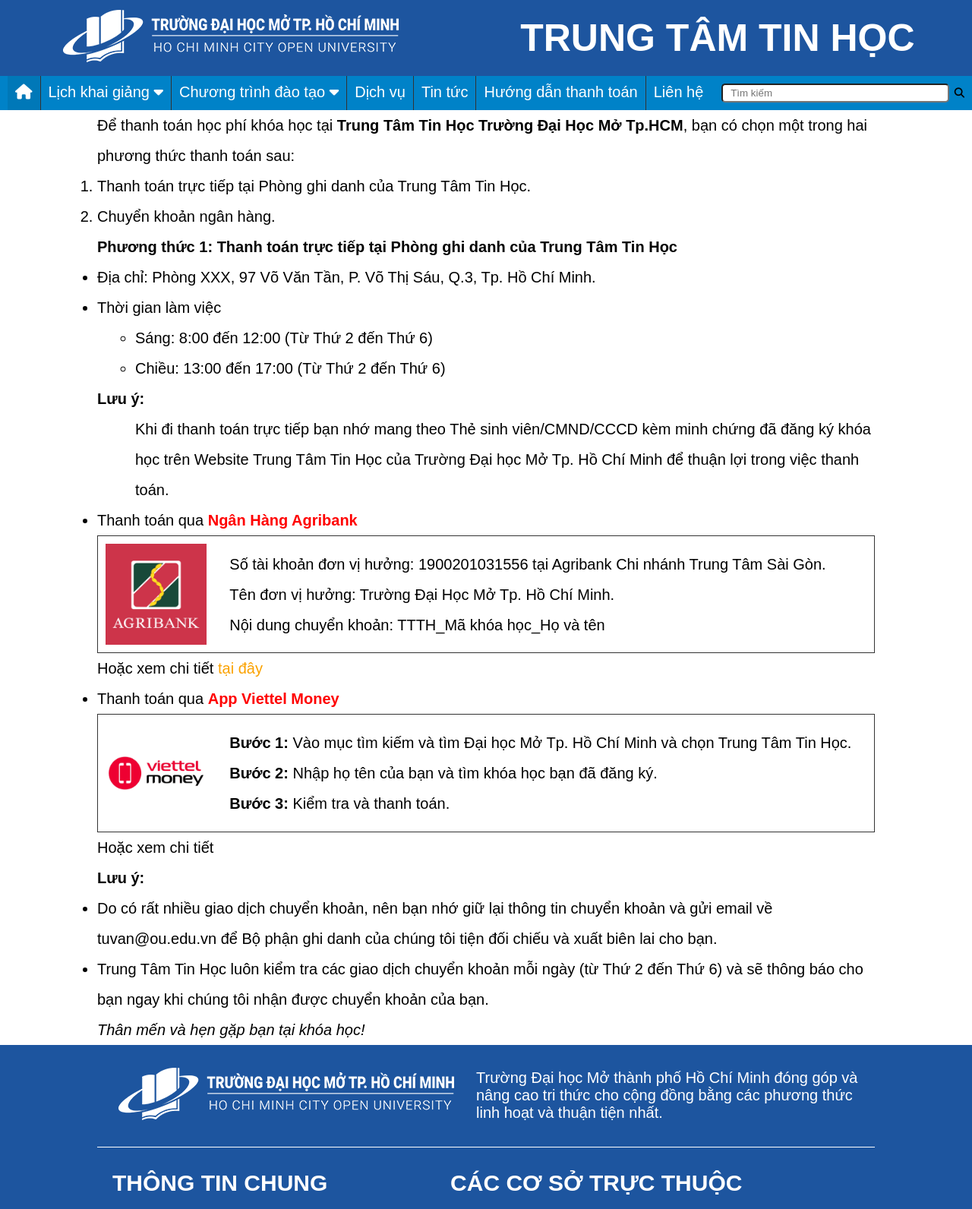
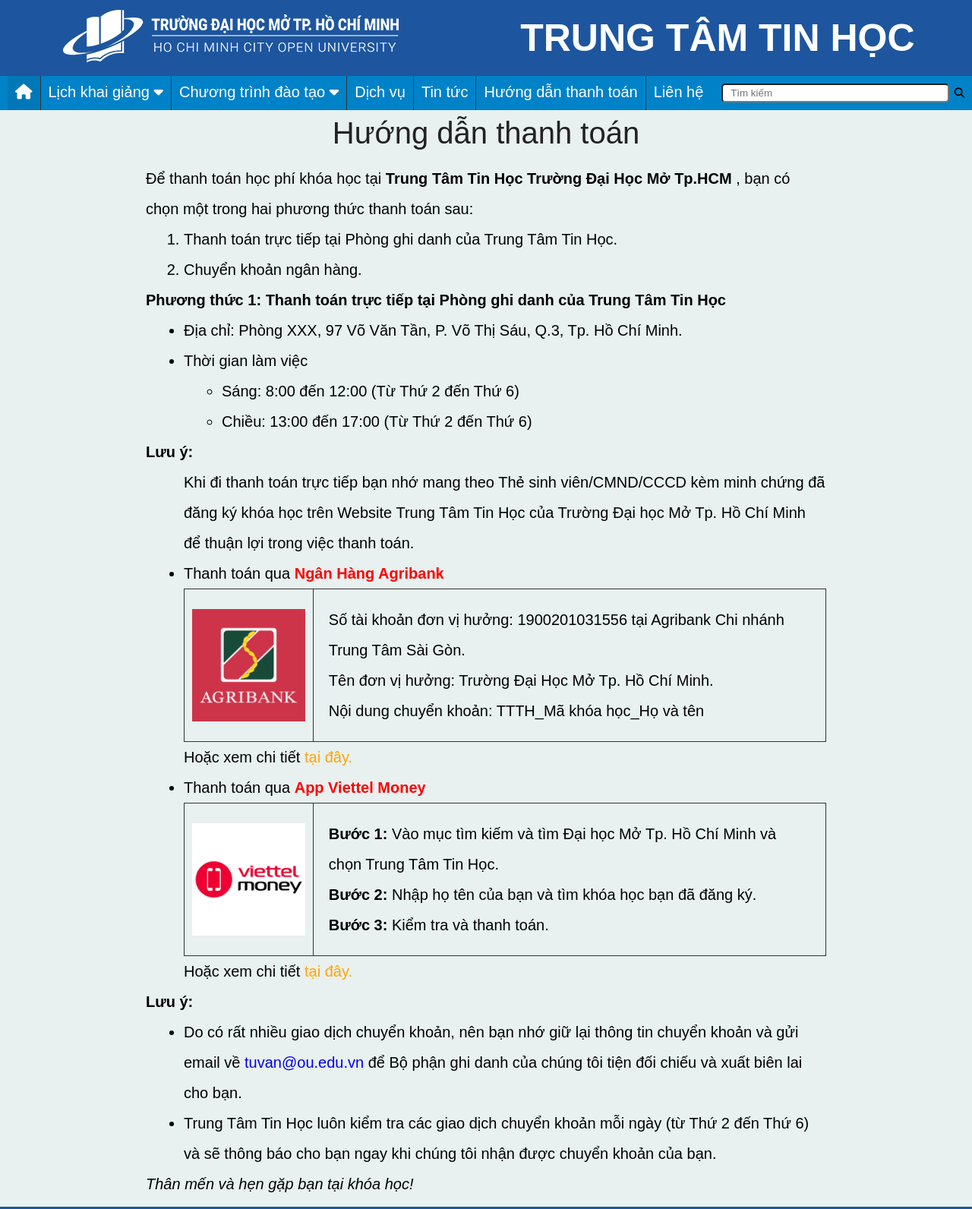
Before and after one commit to LTMHoang/web_hoang_nghia, a plain HTML site: page assets/HDTT.html in a window 1280 px wide. Shown: the top 1592 px of the page at 76% size. Drawn offline with nearby package versions, Linux system fonts and the light colour scheme.

Commit message:
reponsive for payment

```diff
--- a/assets/HDTT.html
+++ b/assets/HDTT.html
@@ -74,7 +74,7 @@
               <li><a class="nav_mobile-link" href="#">Dịch vụ</a></li>
               <li><a class="nav_mobile-link" href="#">Tin tức</a></li>
               <li>
-                <a class="nav_mobile-link" href="#">Hướng dẫn thanh toán</a>
+                <a class="nav_mobile-link" href="./HDTT.html">Hướng dẫn thanh toán</a>
               </li>
               <li>
                 <a class="nav_mobile-link" href="./contact.html">Liên hệ</a>
@@ -122,7 +122,7 @@
         </li>
         <li><a href="">Dịch vụ</a></li>
         <li><a href="">Tin tức</a></li>
-        <li><a href="">Hướng dẫn thanh toán</a></li>
+        <li><a href="./HDTT.html">Hướng dẫn thanh toán</a></li>
         <li><a href="./contact.html">Liên hệ</a></li>
         <li id="nav_find">
           <form action="">
@@ -132,18 +132,19 @@
         </li>
       </ul>
     </nav>
+
     <section>
       <div class="payment">
+        <p class="head-title">Hướng dẫn thanh toán</p>
         <p>
-            Để thanh toán học phí khóa học tại <strong>Trung Tâm Tin Học Trường Đại Học Mở Tp.HCM</strong
-                >, bạn có chọn một trong hai phương thức thanh toán sau:
-        <ol type="1">
-          <li>
-            Thanh toán trực tiếp tại Phòng ghi danh của Trung Tâm Tin Học.
-          </li>
+            Để thanh toán học phí khóa học tại <strong>Trung Tâm Tin Học Trường Đại Học Mở Tp.HCM</strong>
+            , bạn có chọn một trong hai phương thức thanh toán sau:
+        </p>
+        <ol class="clear">
+          <li>Thanh toán trực tiếp tại Phòng ghi danh của Trung Tâm Tin Học.</li>
           <li>Chuyển khoản ngân hàng.</li>
         </ol>
-    </p>
+        </p>
     <p>
         <strong
             >Phương thức 1: Thanh toán trực tiếp tại Phòng ghi danh của Trung
@@ -165,51 +166,49 @@
     </p>
     <p>
         <strong>Lưu ý:</strong>
-        <p style="margin-left:50px">
+        <p class="clear">
             Khi đi thanh toán trực tiếp bạn nhớ mang theo Thẻ sinh viên/CMND/CCCD kèm minh chứng đã đăng ký khóa học trên Website Trung Tâm Tin Học của Trường Đại học Mở Tp. Hồ Chí Minh để thuận lợi trong việc thanh toán.
         </p>
     </p>
     <p>
-        <ul>
+        <ul class="clear">
             <li>
                 Thanh toán qua <span class="color1"><strong>Ngân Hàng Agribank</strong></span>
                 <div class="img1 flex">
                     <img src="./images/Payment/agribank.png"/>
-                    <p>Số tài khoản đơn vị hưởng: 1900201031556 tại Agribank Chi nhánh Trung Tâm Sài Gòn. <br/>
-                        Tên đơn vị hưởng: Trường Đại Học Mở Tp. Hồ Chí Minh.<br/>
-                        Nội dung chuyển khoản: TTTH_Mã khóa học_Họ và tên<br/>
+                    <p>
+                      Số tài khoản đơn vị hưởng: 1900201031556 tại Agribank Chi nhánh Trung Tâm Sài Gòn. <br/>
+                      Tên đơn vị hưởng: Trường Đại Học Mở Tp. Hồ Chí Minh.<br/>
+                      Nội dung chuyển khoản: TTTH_Mã khóa học_Họ và tên<br/>
                     </p>
                 </div>
-                Hoặc xem chi tiết <a class="search-ani">tại đây</a>
+                Hoặc xem chi tiết <a class="payment_link">tại đây.</a>
             </li>
-
-        </ul>
-    </p>
-    <p>
-      <ul>
           <li>
               Thanh toán qua <span class="color1"><strong>App Viettel Money</strong></span>
               <div class="img1 flex">
                   <img src="./images/Payment/viettelMoney.webp"/>
-                  <p><strong>Bước 1:</strong> Vào mục tìm kiếm và tìm Đại học Mở Tp. Hồ Chí Minh và chọn Trung Tâm Tin Học. <br/>
+                  <p>
+                    <strong>Bước 1:</strong> Vào mục tìm kiếm và tìm Đại học Mở Tp. Hồ Chí Minh và chọn Trung Tâm Tin Học. <br/>
                     <strong>Bước 2:</strong> Nhập họ tên của bạn và tìm khóa học bạn đã đăng ký.<br/>
                     <strong>Bước 3:</strong> Kiểm tra và thanh toán.<br/>
                   </p>
               </div>
-              Hoặc xem chi tiết
+             Hoặc xem chi tiết <a class="payment_link">tại đây.</a>
           </li>
       </ul>
   </p>
   <p>
-    <ul>
-      <strong>Lưu ý:</strong>
-      <li>Do có rất nhiều giao dịch chuyển khoản, nên bạn nhớ giữ lại thông tin chuyển khoản và gửi email về tuvan@ou.edu.vn để Bộ phận ghi danh của chúng tôi tiện đối chiếu và xuất biên lai cho bạn.</li>
+    <strong>Lưu ý:</strong>
+    <ul class="clear">
+      <li>Do có rất nhiều giao dịch chuyển khoản, nên bạn nhớ giữ lại thông tin chuyển khoản và gửi email về <a href="mailto: tuvan@ou.edu.vn">tuvan@ou.edu.vn</a> để Bộ phận ghi danh của chúng tôi tiện đối chiếu và xuất biên lai cho bạn.</li>
       <li>Trung Tâm Tin Học luôn kiểm tra các giao dịch chuyển khoản mỗi ngày (từ Thứ 2 đến Thứ 6) và sẽ thông báo cho bạn ngay khi chúng tôi nhận được chuyển khoản của bạn.</li>
     </ul>
     <i>Thân mến và hẹn gặp bạn tại khóa học!</i>
   </p>
       </div>
     </section>
+
     <footer>
       <div class="footer_contact flex">
         <div class="footer_contact-info">
--- a/assets/css/HDTT.css
+++ b/assets/css/HDTT.css
@@ -1,30 +1,40 @@
 .payment {
-    width: 80%;
-    margin: 0 auto;
+    width: 70%;
+    margin: 10px auto;
     font-size: 20px;
     line-height: 40px;
+}
+a {
+    text-decoration: none;
 }
 .color1{
     color: red;
 }
+.img1 {
+    width: 100%;
+    align-items: center;
+    border: 1px solid #333;
+}
 .img1 > img{
-    max-width: 15%;
+    width: 20%;
     padding: 10px;
     height: auto;
 }
-.img1{
-    align-items: center;
-    border: 1px solid #333;
-}
 .img1 > p{
-    padding-left: 20px;
+    padding: 20px;
+    border-left: 1px solid #333;
 }
 
-.search-ani{
-    animation: search 1s infinite;
+.clear {
+    margin-left: 50px;
 }
 
-@keyframes search{
+.payment_link{
+    animation: changeLink 3s infinite;
+}
+
+
+@keyframes changeLink{
     from{
         color: black;
     }
@@ -33,13 +43,22 @@
     }
 }
 
-body {
-    background: #fff;
-}
+@media screen and (max-width: 500px) {
 
-@media all and(max-width: 1200px)
-{
-    body{
-        background: #e7e7e7;
+    .payment {
+        width: 90%;
+    }
+
+    .img1 {
+        display: block !important;
+    }
+
+    .img1 > img {
+        width: 100%;
+    }
+
+    .img1 > p {
+        border-left: 0;
+        border-top: 1px solid #333;
     }
 }
```
Also changed, not shown: assets/contact.html (+2 -2 lines), assets/edu1.html (+2 -2 lines), index.html (+2 -2 lines).
